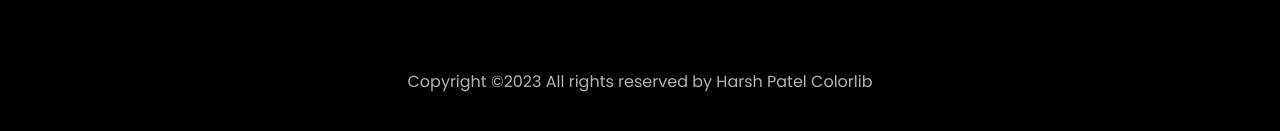
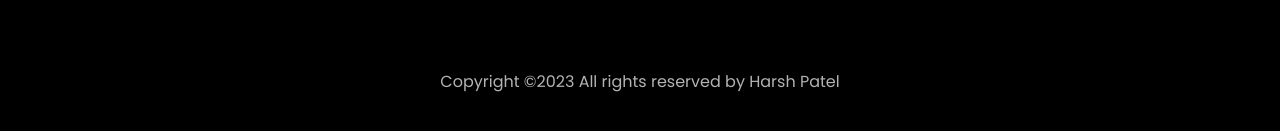
Before and after one commit to harshpatel0204/MyPortfolio, a plain HTML site: page index.html in a window 1280 px wide. Shown: the part 8895-9026 px from the top of the page. Drawn offline with Linux system fonts and the light colour scheme; files whose address does not match are found by name.

Commit message:
index file

```diff
--- a/index.html
+++ b/index.html
@@ -673,7 +673,7 @@ positive attitude</p>
           <div class="col-md-12 text-center">
 
             <p><!-- Link back to Colorlib can't be removed. Template is licensed under CC BY 3.0. -->
-  Copyright &copy;<script>document.write(new Date().getFullYear());</script> All rights reserved by Harsh Patel <a href="https://colorlib.com" target="_blank">Colorlib</a>
+  Copyright &copy;<script>document.write(new Date().getFullYear());</script> All rights reserved by Harsh Patel
   <!-- Link back to Colorlib can't be removed. Template is licensed under CC BY 3.0. --></p>
           </div>
         </div>
```
